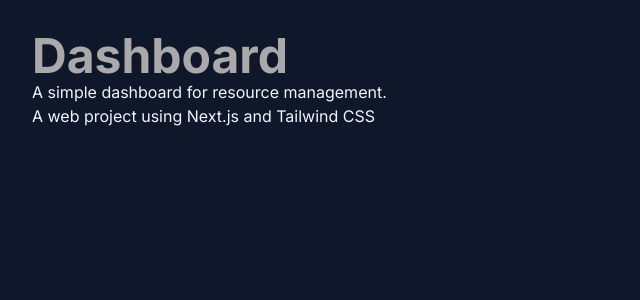
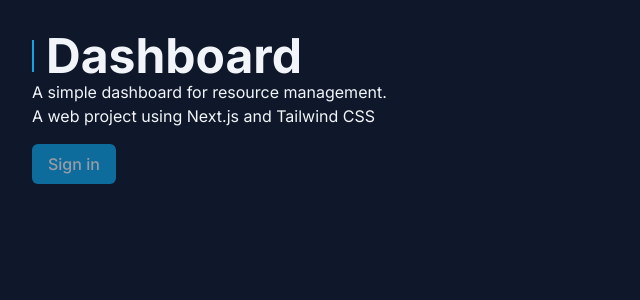
Before and after one commit to lfnd0/dashboard-web, a Next.js app: page / in a window 1280 px wide. Shown: the top 300 px of the page, without its empty margins (0-640 px from the left). Built offline with nearby package versions, Linux system fonts and the light colour scheme.

Commit message:
Seletores e Estados

```diff
--- a/src/app/page.tsx
+++ b/src/app/page.tsx
@@ -2,9 +2,22 @@
 export default function Home() {
   return (
     <div className="p-8 bg-slate-900 text-slate-100 h-screen">
-      <h1 className="font-bold text-5xl text-my-color">Dashboard</h1>
+      <h1
+        className="font-bold text-5xl flex items-center gap-3 before:w-0.5 before:h-8 before:bg-sky-500 before:flex "
+      >
+        Dashboard
+      </h1>
+
       <h2>A simple dashboard for resource management.</h2>
+
       <p>A web project using Next.js and Tailwind CSS</p>
+
+      <button
+        disabled
+        className="bg-sky-500 px-4 py-2 rounded-md font-medium mt-4 enabled:hover:bg-sky-600 disabled:opacity-60 disabled:cursor-not-allowed"
+      >
+        Sign in
+      </button>
     </div>
   );
 }
```
